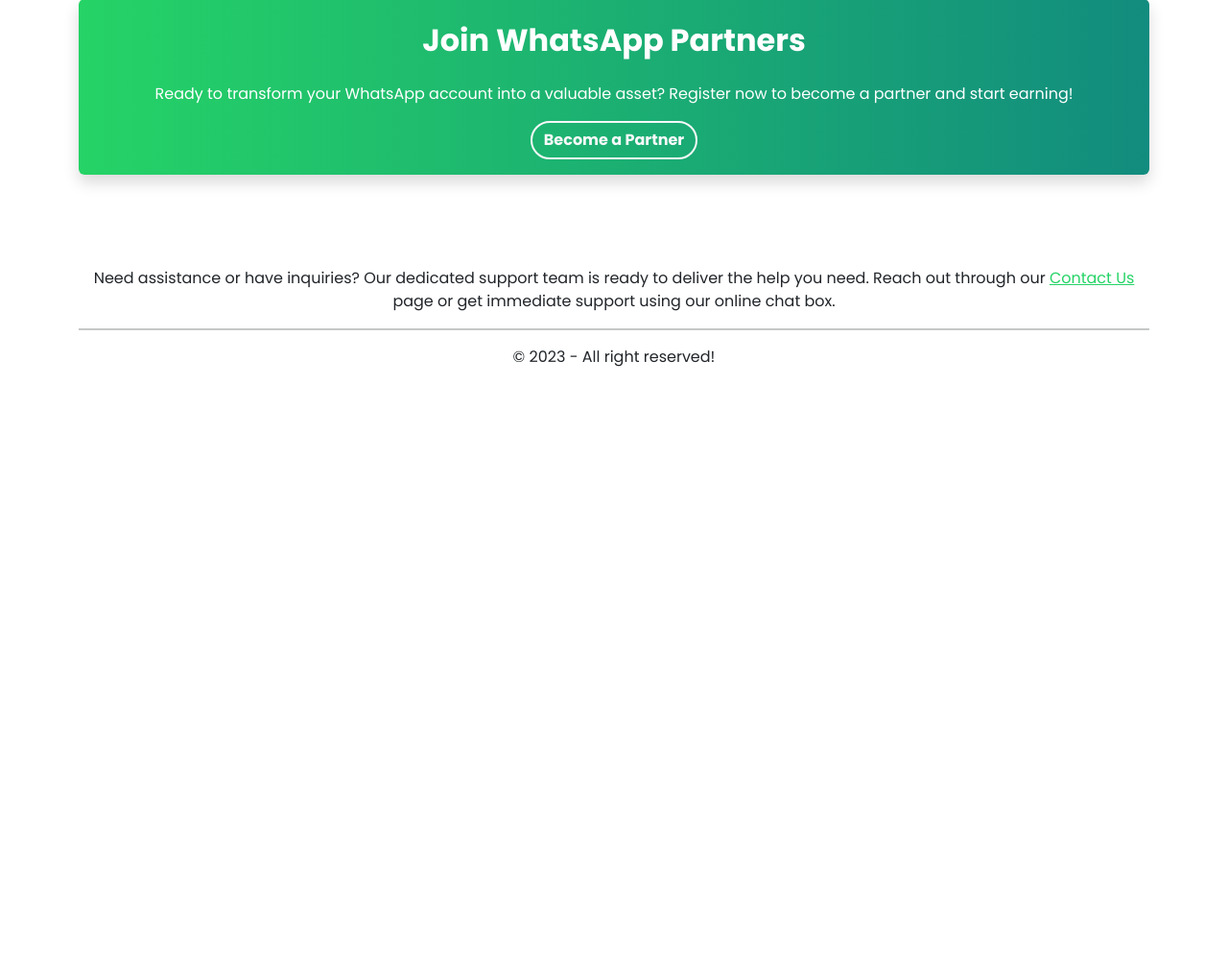
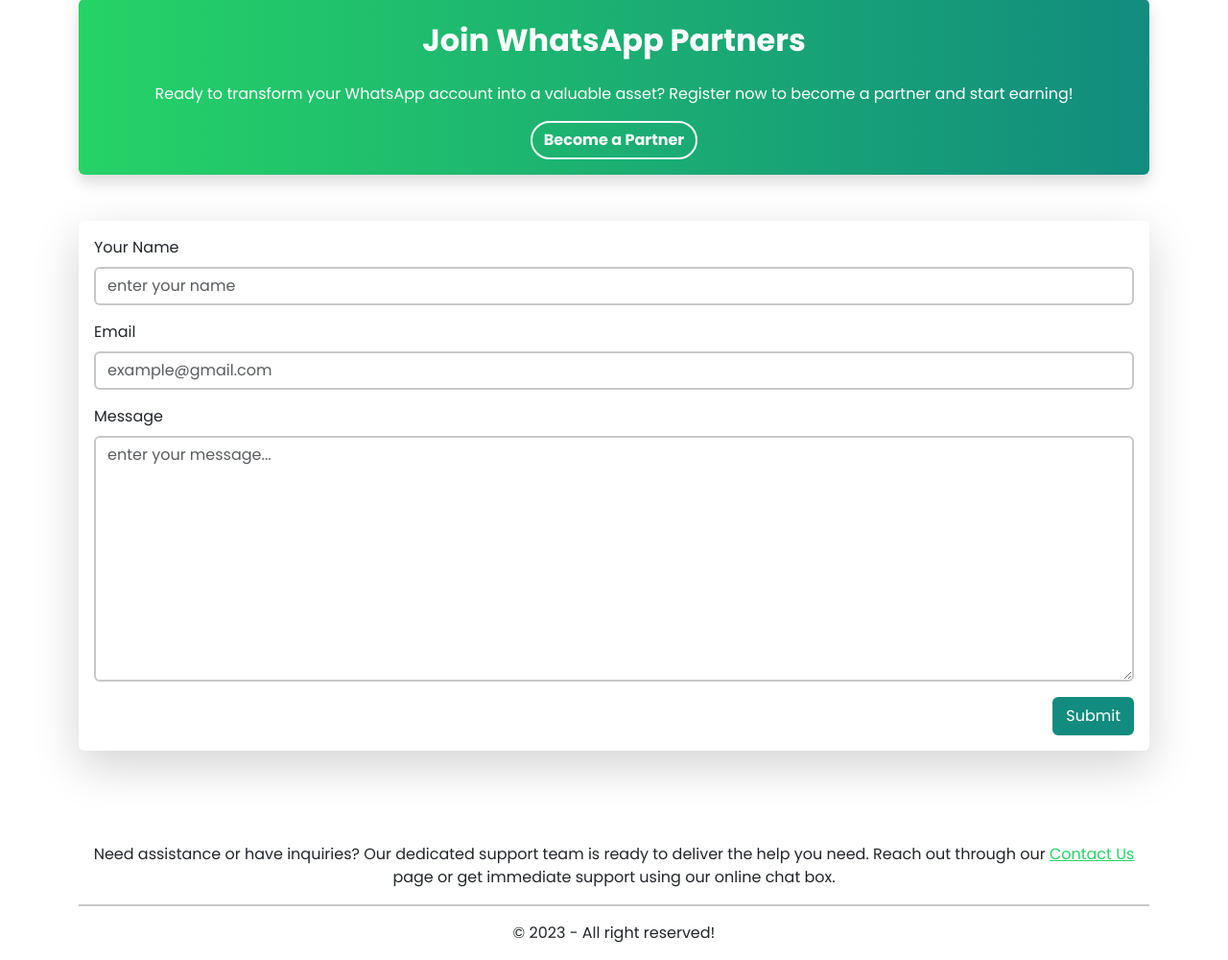
Before and after one commit to varlamzhordania/whatsapp-partners, a Django app: page /en/contact/ in a window 1280 px wide. Shown: the part 1940-2940 px from the top of the page at 96% size. Before the commit the page ends 2322 px from the top, so only its background shows below. Run offline with Django 4.2, Linux system fonts and the light colour scheme; the visitor is signed in with stand-in values (Sample User, id 1); data that the repository does not hold is empty; some libraries are stand-ins or nearby versions.

Commit message:
add contact us form functionality

```diff
--- a/backend/main/forms.py
+++ b/backend/main/forms.py
@@ -1,5 +1,5 @@
 from django import forms
-from .models import Page
+from .models import Page, ContactUs
 from django.utils.translation import gettext_lazy as _
 
 
@@ -7,3 +7,37 @@
     class Meta:
         model = Page
         fields = '__all__'
+
+
+class ContactUsForm(forms.ModelForm):
+    name = forms.CharField(
+        required=True, label="Your Name", widget=forms.TextInput(
+            attrs={
+                "class": "form-control border-dark border-opacity-25",
+                "id": "name",
+                "placeholder": "enter your name"
+            }
+        )
+    )
+    email = forms.CharField(
+        required=True, label="Email", widget=forms.EmailInput(
+            attrs={
+                "class": "form-control border-dark border-opacity-25",
+                "id": "email",
+                "placeholder": "example@gmail.com"
+            }
+        )
+    )
+    message = forms.CharField(
+        required=True, label="Message", max_length=600, widget=forms.Textarea(
+            attrs={
+                "class": "form-control border-dark border-opacity-25",
+                "id": "message",
+                "placeholder": "enter your message..."
+            }
+        )
+    )
+
+    class Meta:
+        model = ContactUs
+        fields = ["name", "email", "message"]
--- a/backend/main/models.py
+++ b/backend/main/models.py
@@ -106,6 +106,29 @@
         return self.question
 
 
+class ContactUs(models.Model):
+    name = models.CharField(max_length=255, verbose_name=_("Name"), blank=False, null=False)
+    email = models.EmailField(verbose_name=_("Email"), blank=False, null=False)
+    message = models.TextField(
+        max_length=600,
+        verbose_name=_("Message"),
+        help_text=_("format:required , max-3000"),
+        blank=False,
+        null=False
+    )
+    is_check = models.BooleanField(verbose_name=_("Is Check"), default=False)
+    create_at = models.DateTimeField(auto_now_add=True, verbose_name=_("Date Create"))
+    update_at = models.DateTimeField(auto_now=True, verbose_name=_("Date Modified"))
+
+    class Meta:
+        verbose_name = _("Contact Us")
+        verbose_name_plural = _("Contact Us")
+        ordering = ["-id"]
+
+    def __str__(self):
+        return f"{self.id}-{self.name}"
+
+
 class Settings(models.Model):
     site_name = models.CharField(
         max_length=255, null=False, blank=False, verbose_name=_("Site Name"),
--- a/backend/main/views.py
+++ b/backend/main/views.py
@@ -2,6 +2,8 @@
 from .models import FAQ, Page
 from core.utils import fancy_message
 from django.core.cache import cache
+from .forms import ContactUsForm
+from django.utils.translation import gettext as _
 
 
 def home(request, *args, **kwargs):
@@ -37,6 +39,19 @@
 
 
 def contact(request, *args, **kwargs):
+    if request.method == "POST":
+        form = ContactUsForm(data=request.POST)
+        if form.is_valid():
+            form.save()
+            fancy_message(
+                request,
+                _("Our support will review and answer you as soon as possible"),
+                level="success"
+            )
+            return redirect("main:contact")
+        else:
+            fancy_message(request, form.errors, level="error")
+
     page_data = cache.get("contact_page")
 
     if page_data is not None:
@@ -45,8 +60,11 @@
         page = Page.objects.filter(type="contact").first()
         cache.set('contact_page', page, 900)
 
+    form = ContactUsForm(request.POST)
+
     my_context = {
         "Title": "Contact US",
-        "page": page
+        "page": page,
+        "form": form
     }
     return render(request, "main/contact.html", my_context)
--- a/backend/templates/main/contact.html
+++ b/backend/templates/main/contact.html
@@ -138,6 +138,41 @@
             </div>
         </section>
         {% include "main/join_us.html" %}
-
+        <section class="my-5">
+            <div class="container">
+                <form action="." method="post" enctype="multipart/form-data">
+                    <div class="card bg-transparent shadow-lg border-0">
+                        <div class="card-body">
+                            {% csrf_token %}
+                            <div class="row row-gap-3">
+                                <div class="col col-12">
+                                    <label for="{{ form.name.name }}" class="form-label">
+                                        {{ form.name.label }}
+                                    </label>
+                                    {{ form.name }}
+                                </div>
+                                <div class="col col-12">
+                                    <label for="{{ form.email.name }}" class="form-label">
+                                        {{ form.email.label }}
+                                    </label>
+                                    {{ form.email }}
+                                </div>
+                                <div class="col col-12">
+                                    <label for="{{ form.message.name }}" class="form-label">
+                                        {{ form.message.label }}
+                                    </label>
+                                    {{ form.message }}
+                                </div>
+                                <div class="col col-12">
+                                    <button class="btn btn-secondary float-end" type="submit">
+                                        Submit
+                                    </button>
+                                </div>
+                            </div>
+                        </div>
+                    </div>
+                </form>
+            </div>
+        </section>
     </main>
 {% endblock %}
--- a/backend/templates/main/home.html
+++ b/backend/templates/main/home.html
@@ -37,7 +37,7 @@
                     </div>
                     <div class="col col col-12 col-sm-12 col-md-7 col-lg-6 order-first order-md-last">
                         <div class="card border-0 bg-transparent">
-                            <img src="{% static "assets/img/hero.jpeg" %}" alt="hero picture" class="card-img"/>
+                            <img src="{% static "assets/img/hero.jpg" %}" alt="hero picture" class="card-img"/>
                         </div>
                     </div>
                 </div>
```
Also changed, not shown: backend/main/admin.py (+9 -3 lines).
